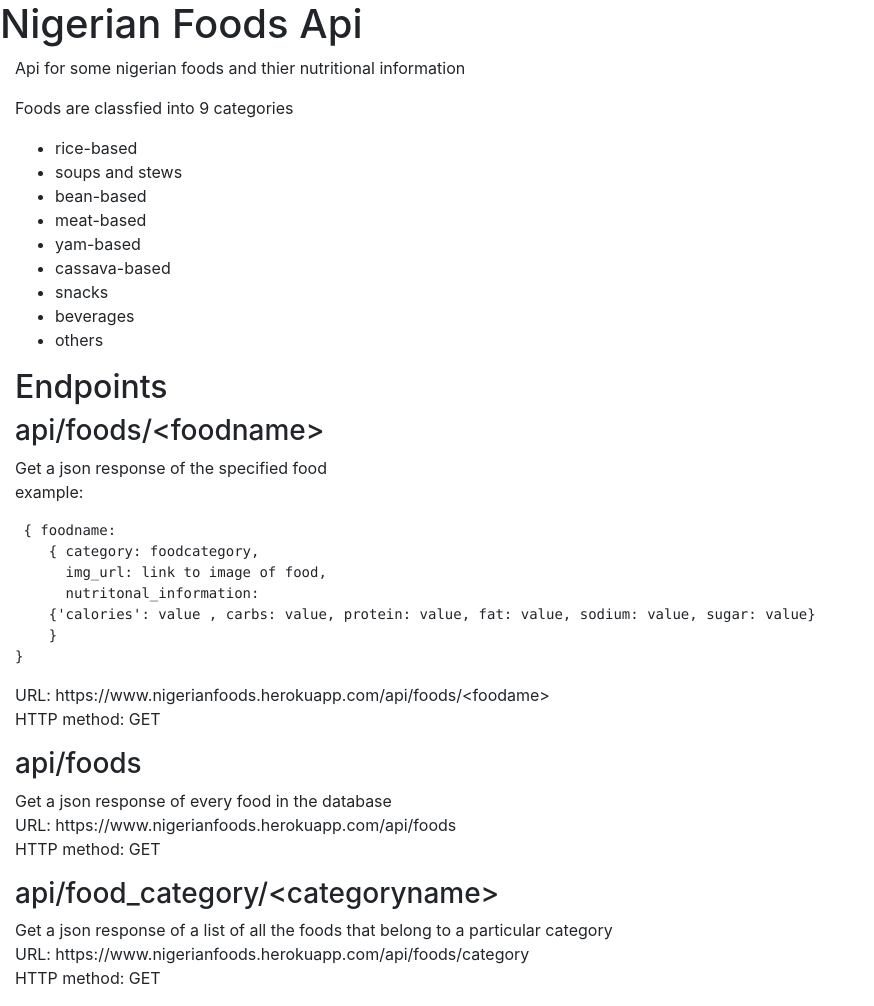
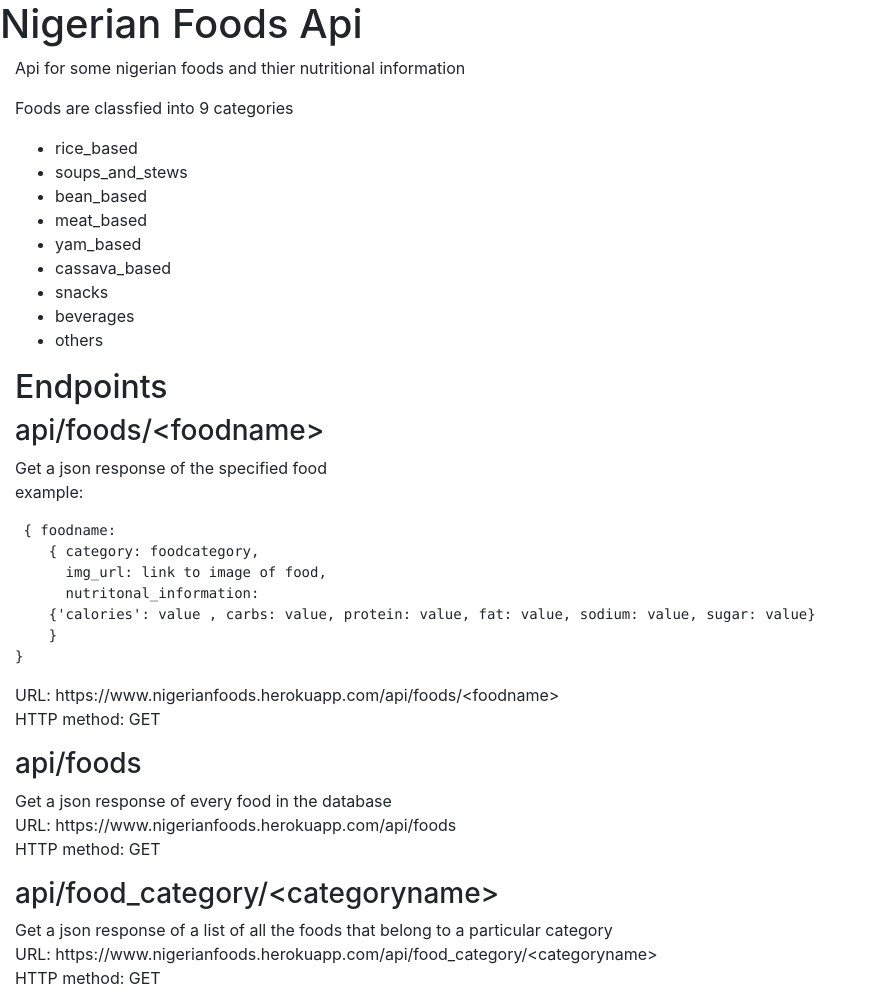
Before and after one commit to Thompsonmina/Nigerian-Foods-Api, a Flask app: page / in a window 1280 px wide. Shown: the part 56-1062 px from the top of the page, without its empty margins (0-874 px from the left). Run offline with Flask 2, Linux system fonts and the light colour scheme; some libraries are stand-ins or nearby versions.

Commit message:
updating the naming scheme a little

```diff
--- a/models.py
+++ b/models.py
@@ -26,7 +26,7 @@ class Food(db.Model):
 		return {self.name:
 					{"category":Category.query.get(self.category_id).name,
 				 	 "img_url":self.url,
-				 	 "nutritonal_information": {"calories":self.calories,
+				 	 "nutritional_information": {"calories":self.calories,
 				 	 "carbs":self.carbs, "protein":self.protein, "fat":self.fat,
 				 	 "sodium":self.sodium, "sugar": self.sugar}
 				 	}
--- a/templates/index.html
+++ b/templates/index.html
@@ -37,12 +37,12 @@
                 <p>  Foods are classfied into 9 categories </p>
 
                 <ul>
-                    <li> rice-based </li>
-                    <li> soups and stews </li>
-                    <li> bean-based </li>
-                    <li> meat-based </li>
-                    <li> yam-based </li>
-                    <li> cassava-based </li>
+                    <li> rice_based </li>
+                    <li> soups_and_stews </li>
+                    <li> bean_based </li>
+                    <li> meat_based </li>
+                    <li> yam_based </li>
+                    <li> cassava_based </li>
                     <li> snacks </li>
                     <li> beverages </li>
                     <li> others </li>
@@ -65,13 +65,13 @@
     {'calories': value , carbs: value, protein: value, fat: value, sodium: value, sugar: value}
     }
 }</pre>
-                   URL: https://www.nigerianfoods.herokuapp.com/api/foods/&lt;foodame&gt; <br> HTTP method: GET<br> </p>
+                   URL: https://www.nigerianfoods.herokuapp.com/api/foods/&lt;foodname&gt; <br> HTTP method: GET<br> </p>
 
                    <h3> api/foods</h3>
                    <p> Get a json response of every food in the database <br> URL: https://www.nigerianfoods.herokuapp.com/api/foods <br> HTTP method: GET<br> </p>
 
                    <h3>api/food_category/&lt;categoryname&gt;</h3>
-                   <p> Get a json response of a list of all the foods that belong to a particular category <br> URL: https://www.nigerianfoods.herokuapp.com/api/foods/category <br> HTTP method: GET<br> </p>
+                   <p> Get a json response of a list of all the foods that belong to a particular category <br> URL: https://www.nigerianfoods.herokuapp.com/api/food_category/&lt;categoryname&gt <br> HTTP method: GET<br> </p>
                </div>
             </div>
 
--- a/test_basics.py
+++ b/test_basics.py
@@ -109,7 +109,7 @@ class ApiFunctionality(unittest.TestCase):
 		db.create_all()
 
 
-		self.FOOD_ITEM = "soy milk"
+		self.FOOD_ITEM = "soy_milk"
 		self.CATEGORY = "beverages"
 		self.SINGLE_FOOD_URL = "/api/foods/" + self.FOOD_ITEM
 		self.FOOD_BY_CATEGORY_URL = "/api/food_category/" + self.CATEGORY
```
Also changed, not shown: database/fooddata.db.
